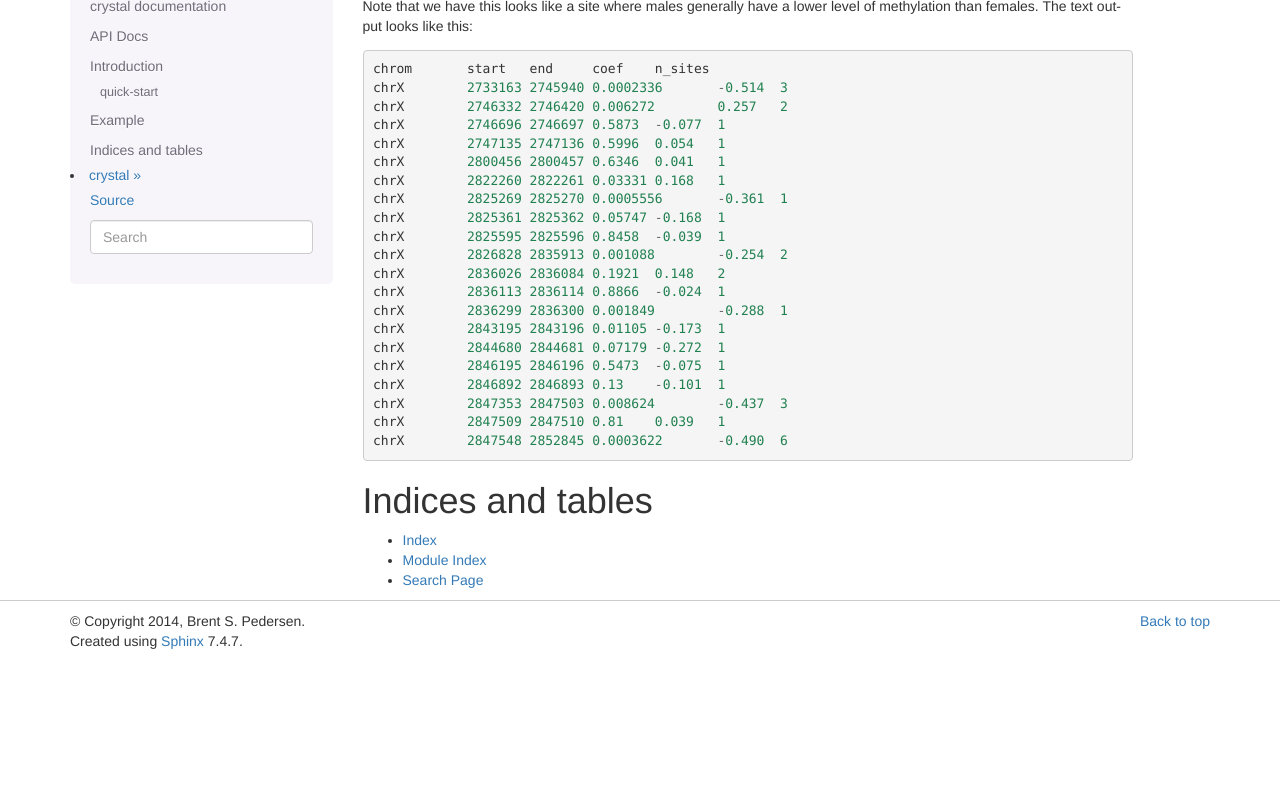
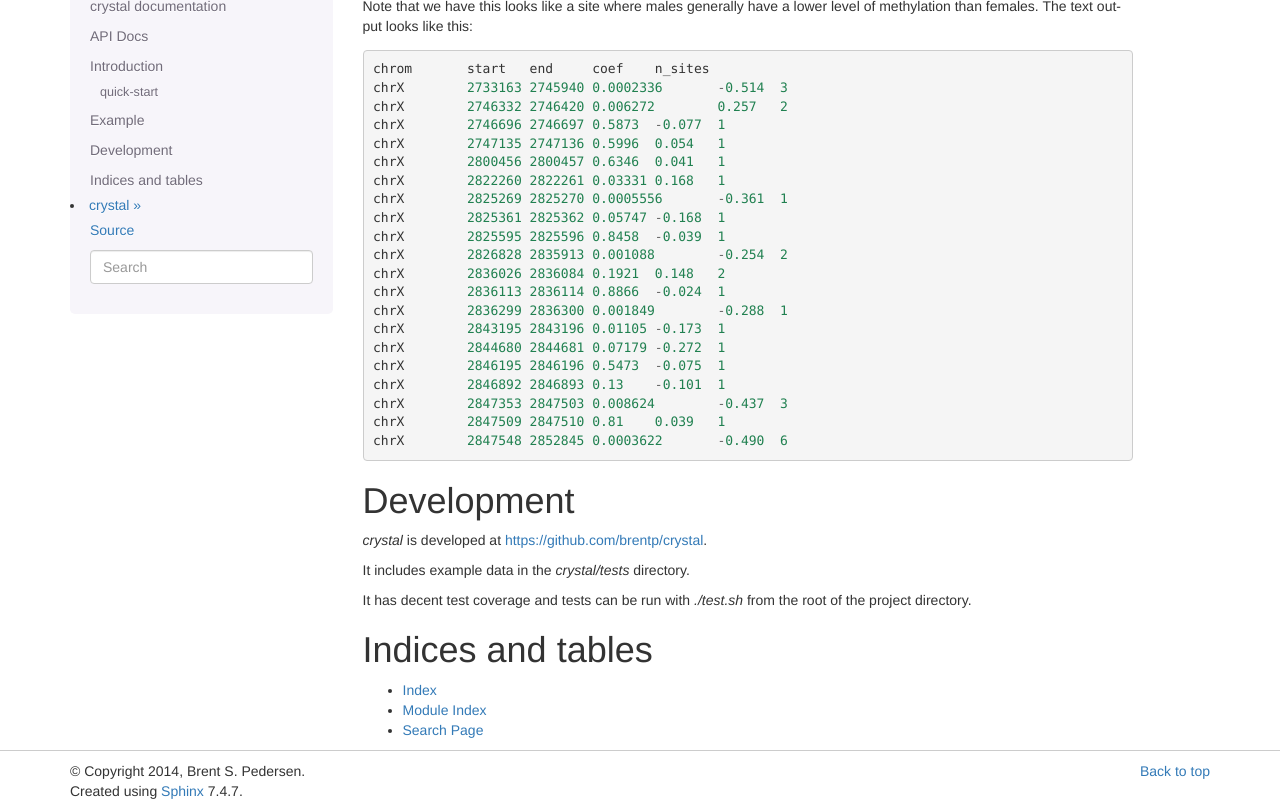
Before and after one commit to brentp/crystal, a Sphinx documentation site: the page built from doc/source/index.rst, in a window 1280 px wide and 900 px high, scrolled down 1276 px, cut to the strip 89-900 px from the top of the window. Built offline with Sphinx 7.4.7, drawn with Linux system fonts in a browser that asks for light colours; before the commit the page ends 2026 px from its top, so only the background shows below that.

Commit message:
update setup.py

```diff
--- a/doc/source/index.rst
+++ b/doc/source/index.rst
@@ -108,6 +108,17 @@ methylation than females. The text output looks like this::
     chrX	2847509	2847510	0.81	0.039	1
     chrX	2847548	2852845	0.0003622	-0.490	6
 
+Development
+===========
+
+`crystal` is developed at `https://github.com/brentp/crystal <https://github.com/brentp/crystal/>`_.
+
+It includes example data in the `crystal/tests` directory.
+
+It has decent test coverage and tests can be run with `./test.sh` from the root of the project
+directory.
+
+
 Indices and tables
 ==================
 
--- a/setup.py
+++ b/setup.py
@@ -1,3 +1,6 @@
+import os
+# for travis
+os.environ["MPLCONFIGDIR"] = "."
 try:
     from ez_setup import use_setuptools
     use_setuptools()
```
